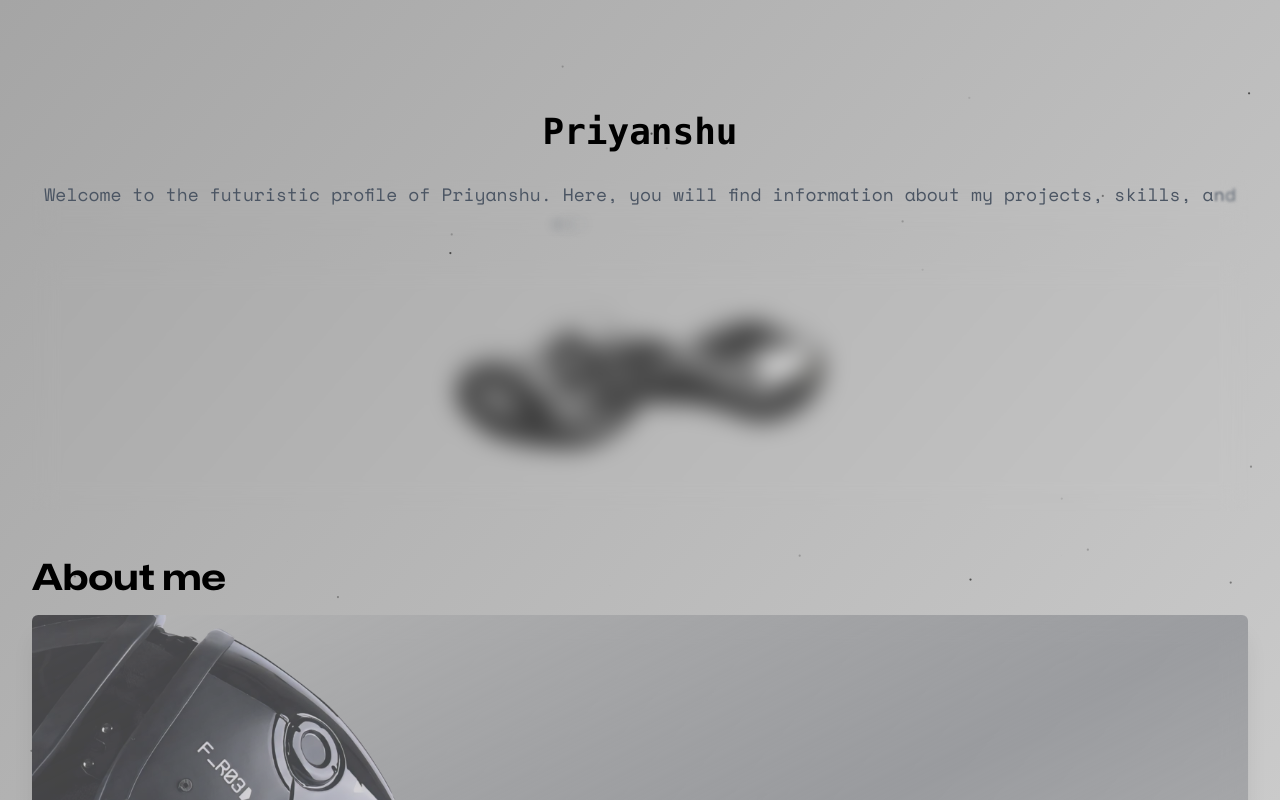
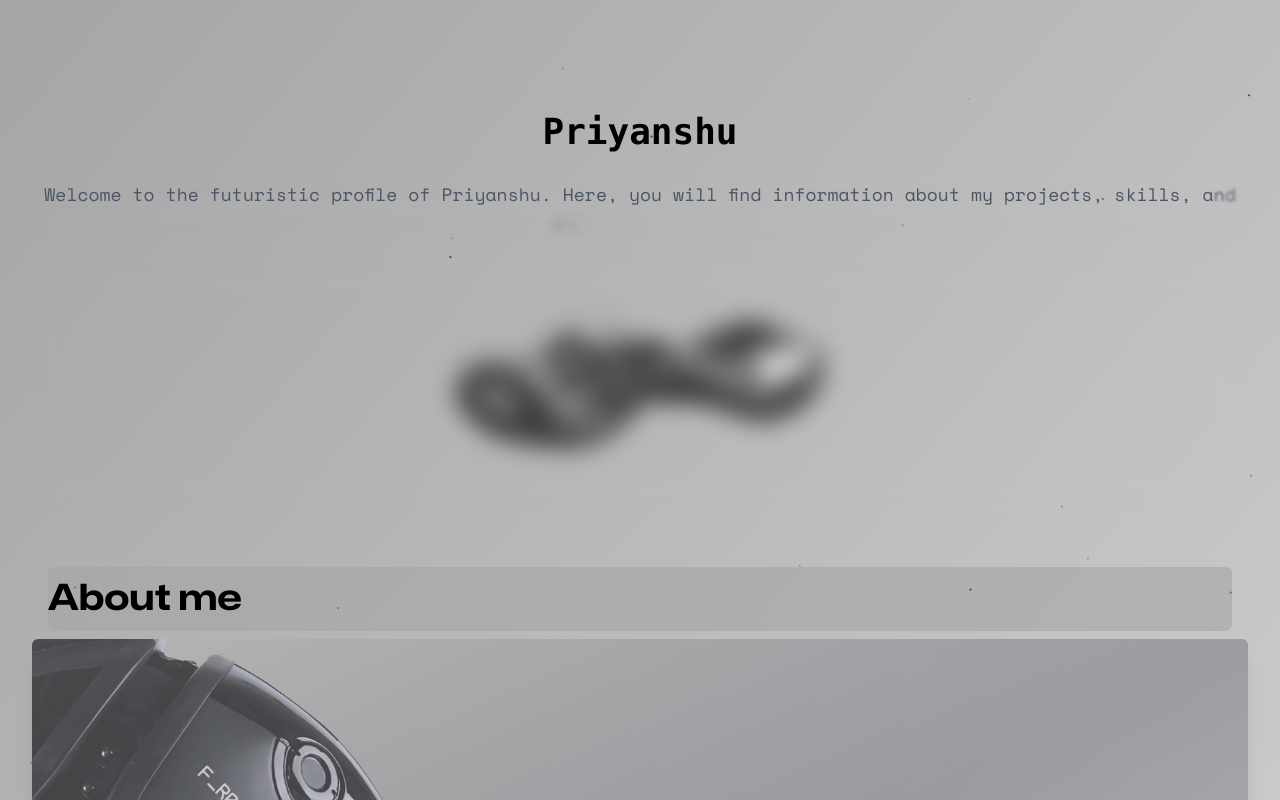
Before and after one commit to Priyansxu/Website, a Next.js app: page / in a window 1280 px wide. Shown: the top 800 px of the page. Built offline with nearby package versions, Linux system fonts and the light colour scheme.

Commit message:
Update Profile.js

```diff
--- a/components/Profile.js
+++ b/components/Profile.js
@@ -27,7 +27,9 @@ export default function Profile() {
 
   return (
     <section ref={profileRef} className="flex flex-col m-4 lg:mx-8">
-      <h1 className="text-4xl text-black font-monaSans mb-4">About me</h1>
+    <div className="py-3 mx-4 my-2 bg-[#a5a5a5]/60 rounded-md">
+      <h1 className="text-4xl text-black font-monaSans">About me</h1>
+  </div>
       <motion.div
         className="relative w-full rounded-md flex bg-gradient-to-br from-[#b6b6b6] via-[#71747B]/50 to-[#b6b6b6] opacity-30 shadow-xl overflow-hidden backdrop-blur-md z-30"
         initial="hidden"
```
